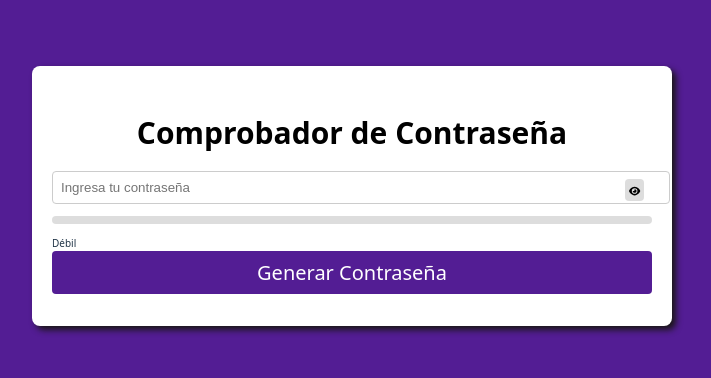
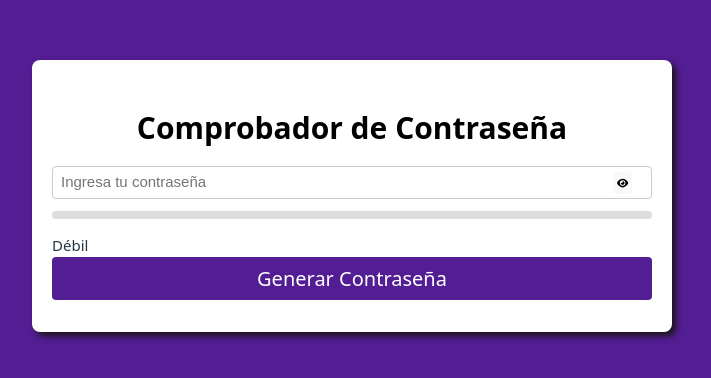
Before and after one commit to Daiana213/APP, a React (Vite) app: page / in a window 1280 px wide. Shown: the part 204-582 px from the top of the page, without its empty margins (288-999 px from the left). Built offline with nearby package versions, Linux system fonts and the light colour scheme.

Commit message:
cuartocommit

```diff
--- a/src/App.css
+++ b/src/App.css
@@ -66,8 +66,12 @@ body {
   margin-bottom: 12px;
 }
 
+.input-contrasena-container ::placeholder{
+  font-size: 15px;
+}
+
 .input-contrasena-input {
-  width: 100%;
+  width: 97%;
   padding: 8px;
   border: 1px solid #ccc;
   border-radius: 4px;
@@ -75,19 +79,14 @@ body {
 
 .input-contrasena-toggle-button {
   position: absolute;
-  right: 8px;
-  top: 8px;
-  background-color: #ddd; /* Gris muy claro */
+  right: 20px;
+  top: 6px;
   padding: 4px;
   border: none;
   border-radius: 4px;
   cursor: pointer;
 }
 
-.input-contrasena-toggle-button:hover {
-  background-color: #ccc; /* Gris un poco más oscuro al pasar el mouse */
-}
-/* BarraFortaleza.css */
 
 .barra-fortaleza-contenedor {
   width: 100%;
@@ -96,6 +95,10 @@ body {
   border-radius: 4px;
   margin-bottom: 12px;
 }
+.barra-fortaleza-texto{
+  font-size: 15px;
+}
+
 
 .barra-fortaleza-progreso {
   height: 8px;
@@ -120,5 +123,5 @@ body {
 }
 
 .barra-fortaleza-texto {
-  margin-bottom: 0; /* Ajusta el margen si es necesario */
+  margin-bottom: 0;
 }
```
